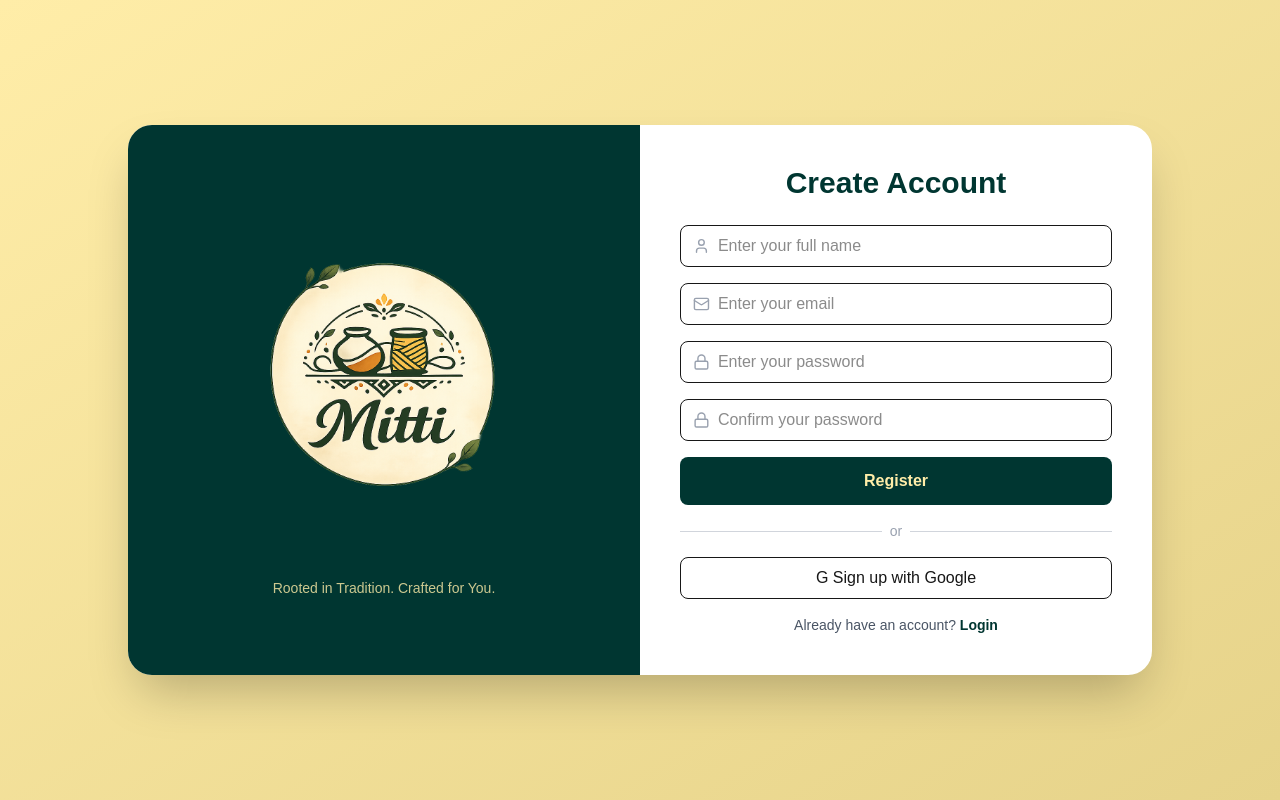
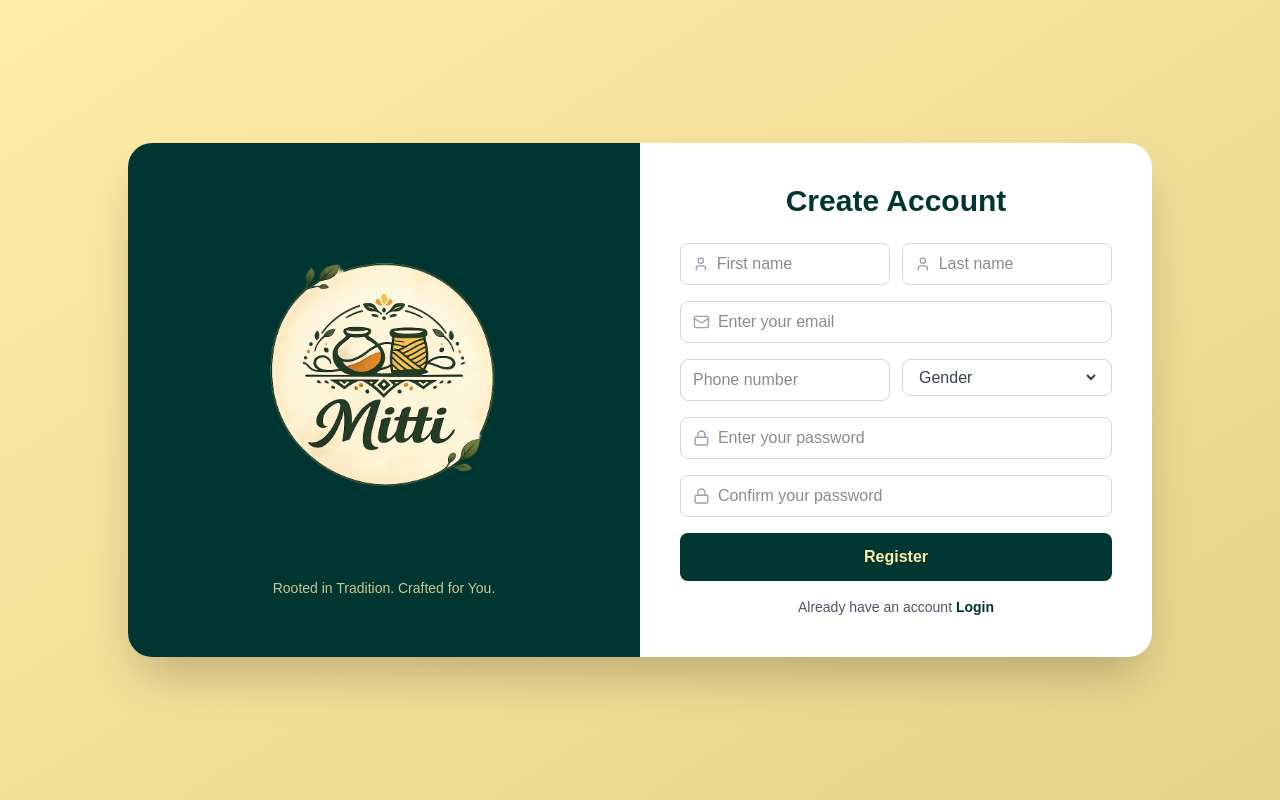
Before and after one commit to himanie/mitti, a Next.js app: page /register in a window 1280 px wide. Built offline with nearby package versions, Linux system fonts and the light colour scheme.

Commit message:
feat: user registration flow updated

```diff
--- a/src/app/register/page.tsx
+++ b/src/app/register/page.tsx
@@ -6,10 +6,22 @@ import { Mail, Lock, User } from "lucide-react";
 export default function RegisterPage() {
   const cardRef = useRef<HTMLDivElement>(null);
 
-  const [name, setName] = useState("");
+  const [firstname, setFirstName] = useState("");
+  const [lastname, setLastName] = useState("");
   const [email, setEmail] = useState("");
+  const [phone, setPhone] = useState("");
+  const [gender, setGender] = useState("");
   const [password, setPassword] = useState("");
   const [confirmPassword, setConfirmPassword] = useState("");
+  const [loading, setLoading] = useState(false);
+  const [errors, setErrors] = useState({
+  firstname: "",
+  email: "",
+  phone: "",
+  gender: "",
+  password: "",
+  confirmPassword: "",
+});
 
 
   useEffect(() => {
@@ -47,13 +59,78 @@ export default function RegisterPage() {
   }, []);
 
 
+  const validateForm = () => {
+    const newErrors = {
+      firstname: "",
+      email: "",
+      phone: "",
+      gender: "",
+      password: "",
+      confirmPassword: "",
+    };
+
+    let valid = true;
+
+
+    if (!firstname.trim()) {
+      newErrors.firstname = "First name is required";
+      valid = false;
+    }
+
+
+
+    if (!email.trim()) {
+      newErrors.email = "Email is required";
+      valid = false;
+    } else if (!/^[^\s@]+@[^\s@]+\.[^\s@]+$/.test(email)) {
+      newErrors.email = "Invalid email format";
+      valid = false;
+    }
+
+
+    if (!phone.trim()) {
+      newErrors.phone = "Phone number is required";
+      valid = false;
+    } else if (!/^[0-9]{10}$/.test(phone)) {
+      newErrors.phone = "Phone must be 10 digits";
+      valid = false;
+    }
+
+
+    if (!gender) {
+      newErrors.gender = "Select gender";
+      valid = false;
+    }
+
+
+    if (!password) {
+      newErrors.password = "Password required";
+      valid = false;
+    } else if (password.length < 6) {
+      newErrors.password = "Minimum 6 characters";
+      valid = false;
+    }
+
+
+    if (!confirmPassword) {
+      newErrors.confirmPassword = "Confirm your password";
+      valid = false;
+    } else if (password !== confirmPassword) {
+      newErrors.confirmPassword = "Passwords do not match";
+      valid = false;
+    }
+
+    setErrors(newErrors);
+    return valid;
+  };
+
   const handleRegister = async (e: React.FormEvent) => {
   e.preventDefault();
 
-  if (password !== confirmPassword) {
-    alert("Passwords do not match");
-    return;
-  }
+  if (!validateForm()) return;
+
+  try {
+    setLoading(true);
 
     const res = await fetch("/api/register", {
       method: "POST",
@@ -61,27 +138,44 @@ export default function RegisterPage() {
         "Content-Type": "application/json",
       },
       body: JSON.stringify({
-      name,
+        firstname,
+        lastname,
         email,
+        phone,
+        gender,
         password,
+        confirmPassword,
       }),
     });
 
     const data = await res.json();
     alert(data.message);
+
+    if (res.ok) {
+      setFirstName("");
+      setLastName("");
+      setEmail("");
+      setPhone("");
+      setGender("");
+      setPassword("");
+      setConfirmPassword("");
+    }
+
+  } catch (error) {
+    alert("Something went wrong");
+  } finally {
+    setLoading(false);
+  }
 };
 
   return (
   <div className="min-h-screen flex items-center justify-center bg-gradient-to-br from-[#FFEDA8] to-[#e6d38a] px-4 overflow-hidden">
-
     <div
       ref={cardRef}
       className="w-full max-w-5xl bg-white rounded-3xl shadow-2xl overflow-hidden flex"
     >
-
+      {/* Left Panel */}
       <div className="w-1/2 bg-[#003631] text-[#FFEDA8] flex flex-col justify-center items-center p-10 relative">
-
-
         <div className="text-center">
           <div className="w-90 h-90 flex items-center justify-center mb-4">
             <img
@@ -95,31 +189,68 @@ export default function RegisterPage() {
             Rooted in Tradition. Crafted for You.
           </p>
         </div>
-
       </div>
 
+      {/* Right Panel */}
       <div className="w-1/2 p-10 flex flex-col justify-center">
-
         <h2 className="text-3xl font-bold text-[#003631] text-center mb-6">
           Create Account
         </h2>
 
         <form onSubmit={handleRegister} className="space-y-4">
 
+          {/* First + Last Name */}
+          <div className="grid grid-cols-2 gap-3">
 
-            <div className="flex items-center border rounded-lg px-3 py-2">
+            <div>
+              <div
+                className={`flex items-center border rounded-lg px-3 py-2 ${
+                  errors.firstname
+                    ? "border-red-500"
+                    : "border-gray-300"
+                }`}
+              >
                 <User className="text-gray-400 mr-2" size={18} />
                 <input
                   type="text"
-                placeholder="Enter your full name"
-                value={name}
-                onChange={(e) => setName(e.target.value)}
+                  placeholder="First name"
+                  value={firstname}
+                  onChange={(e) => setFirstName(e.target.value)}
                   className="w-full outline-none"
                 />
               </div>
 
+              {errors.firstname && (
+                <p className="text-red-500 text-sm mt-1">
+                  {errors.firstname}
+                </p>
+              )}
+            </div>
 
-            <div className="flex items-center border rounded-lg px-3 py-2">
+            <div>
+              <div className="flex items-center border border-gray-300 rounded-lg px-3 py-2">
+                <User className="text-gray-400 mr-2" size={18} />
+                <input
+                  type="text"
+                  placeholder="Last name"
+                  value={lastname}
+                  onChange={(e) => setLastName(e.target.value)}
+                  className="w-full outline-none"
+                />
+              </div>
+            </div>
+
+          </div>
+
+          {/* Email */}
+          <div>
+            <div
+              className={`flex items-center border rounded-lg px-3 py-2 ${
+                errors.email
+                  ? "border-red-500"
+                  : "border-gray-300"
+              }`}
+            >
               <Mail className="text-gray-400 mr-2" size={18} />
               <input
                 type="email"
@@ -130,8 +261,78 @@ export default function RegisterPage() {
               />
             </div>
 
+            {errors.email && (
+              <p className="text-red-500 text-sm mt-1">
+                {errors.email}
+              </p>
+            )}
+          </div>
 
-            <div className="flex items-center border rounded-lg px-3 py-2">
+          {/* Phone + Gender */}
+          <div className="grid grid-cols-2 gap-3">
+
+            <div>
+              <div
+                className={`flex items-center border rounded-lg px-3 py-2 ${
+                  errors.phone
+                    ? "border-red-500"
+                    : "border-gray-300"
+                }`}
+              >
+                <input
+                  type="tel"
+                  placeholder="Phone number"
+                  value={phone}
+                  onChange={(e) => setPhone(e.target.value)}
+                  className="w-full outline-none"
+                />
+              </div>
+
+              {errors.phone && (
+                <p className="text-red-500 text-sm mt-1">
+                  {errors.phone}
+                </p>
+              )}
+            </div>
+
+            <div>
+              <div
+                className={`flex items-center border rounded-lg px-3 py-2 ${
+                  errors.gender
+                    ? "border-red-500"
+                    : "border-gray-300"
+                }`}
+              >
+                <select
+                  value={gender}
+                  onChange={(e) => setGender(e.target.value)}
+                  className="w-full outline-none bg-transparent text-gray-700"
+                >
+                  <option value="">Gender</option>
+                  <option value="Male">Male</option>
+                  <option value="Female">Female</option>
+                  <option value="Other">Other</option>
+                </select>
+              </div>
+
+              {errors.gender && (
+                <p className="text-red-500 text-sm mt-1">
+                  {errors.gender}
+                </p>
+              )}
+            </div>
+
+          </div>
+
+          {/* Password */}
+          <div>
+            <div
+              className={`flex items-center border rounded-lg px-3 py-2 ${
+                errors.password
+                  ? "border-red-500"
+                  : "border-gray-300"
+              }`}
+            >
               <Lock className="text-gray-400 mr-2" size={18} />
               <input
                 type="password"
@@ -142,44 +343,61 @@ export default function RegisterPage() {
               />
             </div>
 
+            {errors.password && (
+              <p className="text-red-500 text-sm mt-1">
+                {errors.password}
+              </p>
+            )}
+          </div>
 
-            <div className="flex items-center border rounded-lg px-3 py-2">
+          {/* Confirm Password */}
+          <div>
+            <div
+              className={`flex items-center border rounded-lg px-3 py-2 ${
+                errors.confirmPassword
+                  ? "border-red-500"
+                  : "border-gray-300"
+              }`}
+            >
               <Lock className="text-gray-400 mr-2" size={18} />
               <input
                 type="password"
                 placeholder="Confirm your password"
                 value={confirmPassword}
-                onChange={(e) => setConfirmPassword(e.target.value)}
+                onChange={(e) =>
+                  setConfirmPassword(e.target.value)
+                }
                 className="w-full outline-none"
               />
             </div>
 
-
-            <button type="submit" className="w-full bg-[#003631] text-[#FFEDA8] py-3 rounded-lg font-semibold hover:opacity-90 transition">
-              Register
-            </button>
-
-
-            <div className="flex items-center gap-2 text-gray-400 text-sm">
-              <div className="flex-1 h-[1px] bg-gray-300" />
-              or
-              <div className="flex-1 h-[1px] bg-gray-300" />
+            {errors.confirmPassword && (
+              <p className="text-red-500 text-sm mt-1">
+                {errors.confirmPassword}
+              </p>
+            )}
           </div>
 
-
-            <button className="w-full border py-2 rounded-lg flex items-center justify-center gap-2 hover:bg-gray-50">
-              G Sign up with Google
+          {/* Register Button */}
+          <button
+            type="submit"
+            disabled={loading}
+            className={`w-full py-3 rounded-lg font-semibold transition ${
+              loading
+                ? "bg-[#003631]/70 cursor-not-allowed"
+                : "bg-[#003631] hover:opacity-90"
+            } text-[#FFEDA8]`}
+          >
+            {loading ? "Registering..." : "Register"}
           </button>
-
         </form>
 
         <p className="text-center text-sm mt-4 text-gray-600">
-            Already have an account?{" "}
+          Already have an account{" "}
           <span className="text-[#003631] font-semibold cursor-pointer">
             Login
           </span>
         </p>
-
       </div>
     </div>
   </div>
```
Also changed, not shown: src/app/api/register/route.ts (+46 -8 lines), 2 other files (tests, documents, lock files or other folders). Lines whose indentation alone changed are shown as unchanged.
